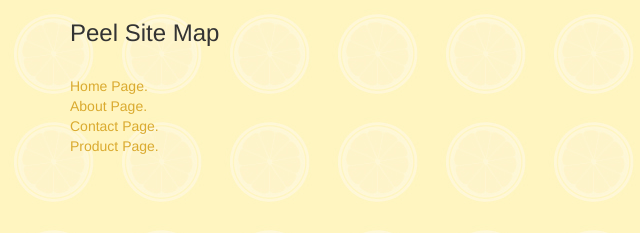
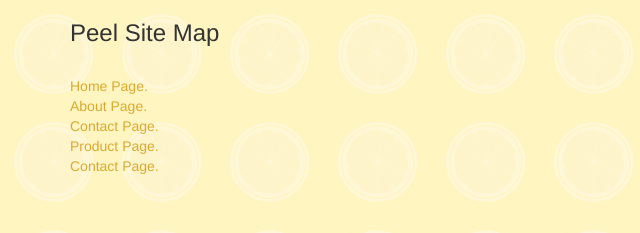
Before and after one commit to scottjparker21/project-biz, a plain HTML site: page sitemap.html in a window 1280 px wide. Shown: the top 233 px of the page, 0-640 px from the left. Drawn offline with nearby package versions, Linux system fonts and the light colour scheme.

Commit message:
added contact page to site map.

```diff
--- a/sitemap.html
+++ b/sitemap.html
@@ -20,6 +20,8 @@
               <a href="contact.html">Contact Page.</a>
               <br>
               <a href="products.html">Product Page.</a>
+              <br>
+              <a href="contact.html">Contact Page.</a>
       </div>
     </body>
   </html>
```
